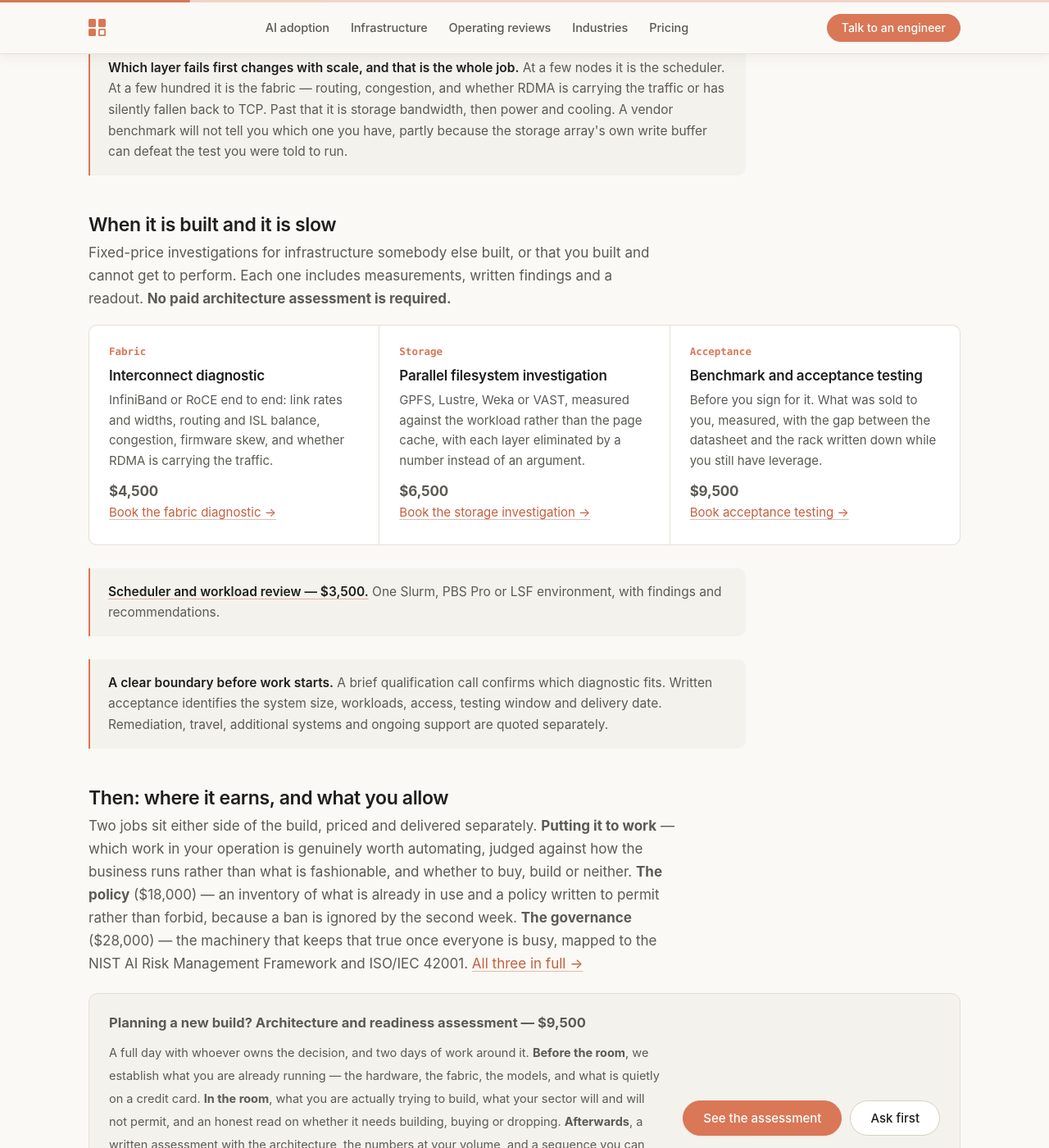
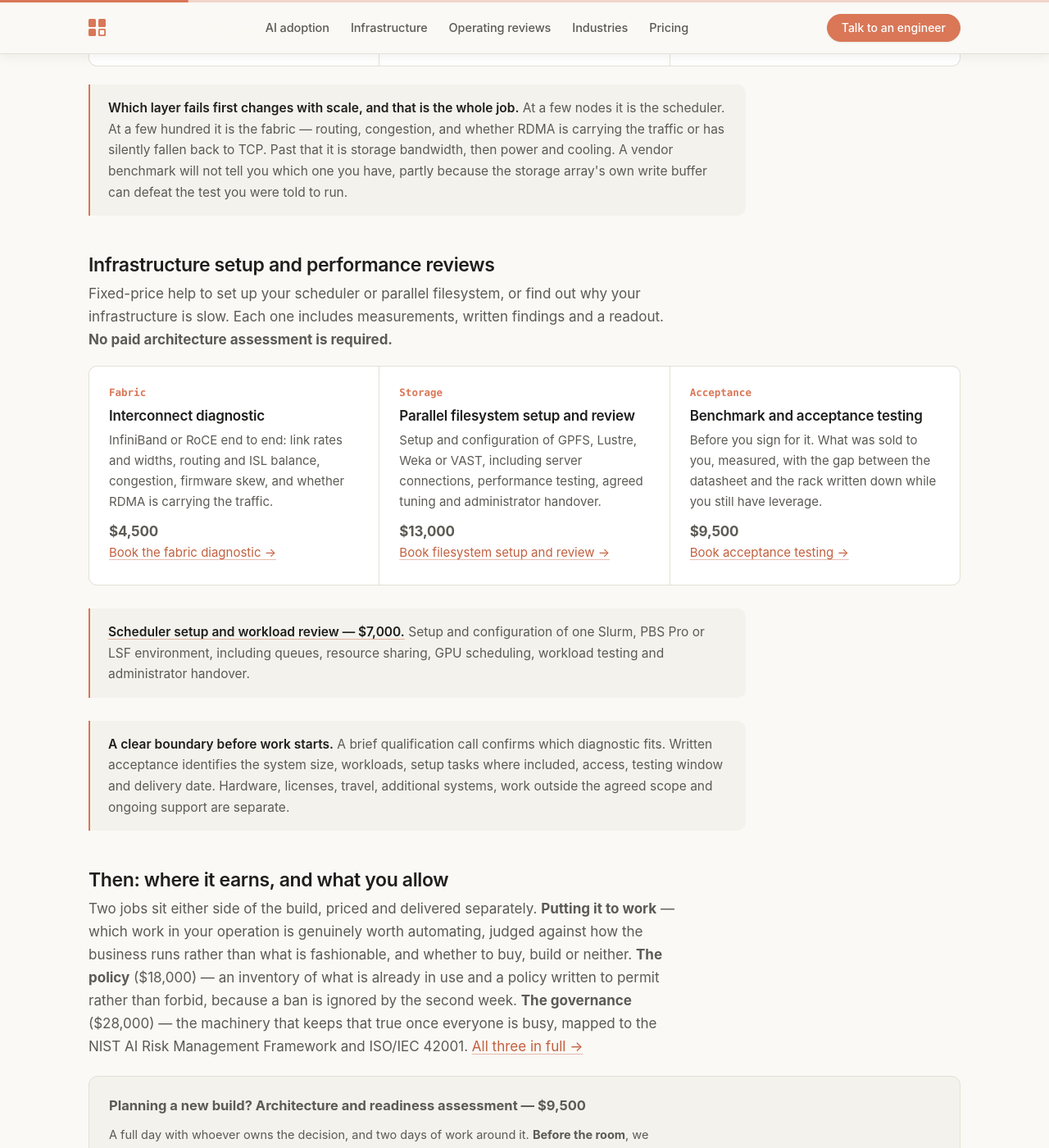
Before and after one commit to wirewalktech/AI-Extension, a Jekyll site: the page index.html, which Jekyll copies as it is, in a window 1280 px wide and 1400 px high, scrolled down 2151 px. Shown: the whole window at 82% size. Built offline with Jekyll 4.4.1, drawn with Linux system fonts in a browser that asks for light colours; some of the changed text lies outside the part shown.

Commit message:
Include infrastructure setup and single-system model training

```diff
--- a/index.html
+++ b/index.html
@@ -831,7 +831,7 @@
       <span class="dn">Improve performance</span><h3>Find what is holding it back.</h3>
       <p>A focused investigation of an existing system, with a written report and
       recommended actions. Book after a brief qualification call.</p>
-      <span class="dp">Diagnostics from $3,500 <em>· no paid assessment prerequisite</em></span>
+      <span class="dp">Diagnostics from $4,500 <em>· no paid assessment prerequisite</em></span>
     </a>
   </div>
 </div></section>
@@ -880,7 +880,8 @@
   <h3 class="aih">What we build</h3>
   <div class="g3" data-rv>
     <div><span class="n">One box</span><h4>A private installation</h4>
-      <p>One customer-owned server with a model runtime, agreed access controls,
+      <p>One customer-owned server with model selection, model training or fine-tuning
+      using your data within an agreed scope, a model runtime, access controls,
       performance validation, monitoring, documentation and administrator handover.<br>
       <b class="px">$45,000 engineering fee</b> <span class="pxn">Hardware, software licenses,
       travel and ongoing support are separate. Hardware is bought in your name, without markup.</span>
@@ -905,31 +906,32 @@
   A vendor benchmark will not tell you which one you have, partly because the storage
   array's own write buffer can defeat the test you were told to run.</p>
 
-  <h3 class="aih" id="diagnostics">When it is built and it is slow</h3>
-  <p class="sub" style="max-width:66ch;margin:0 0 18px">Fixed-price investigations for
-  infrastructure somebody else built, or that you built and cannot get to perform. Each one
+  <h3 class="aih" id="diagnostics">Infrastructure setup and performance reviews</h3>
+  <p class="sub" style="max-width:66ch;margin:0 0 18px">Fixed-price help to set up your scheduler or parallel filesystem, or find out
+  why your infrastructure is slow. Each one
   includes measurements, written findings and a readout. <b>No paid architecture assessment is required.</b></p>
   <div class="g3" data-rv>
     <div><span class="n">Fabric</span><h4>Interconnect diagnostic</h4>
       <p>InfiniBand or RoCE end to end: link rates and widths, routing and ISL balance,
       congestion, firmware skew, and whether RDMA is carrying the traffic.<br>
       <b class="px">$4,500</b><br><a class="ilink" href="/order/?sku=diag-fabric#catalog">Book the fabric diagnostic &rarr;</a></p></div>
-    <div><span class="n">Storage</span><h4>Parallel filesystem investigation</h4>
-      <p>GPFS, Lustre, Weka or VAST, measured against the workload rather than the page
-      cache, with each layer eliminated by a number instead of an argument.<br>
-      <b class="px">$6,500</b><br><a class="ilink" href="/order/?sku=diag-storage#catalog">Book the storage investigation &rarr;</a></p></div>
+    <div><span class="n">Storage</span><h4>Parallel filesystem setup and review</h4>
+      <p>Setup and configuration of GPFS, Lustre, Weka or VAST, including server connections,
+      performance testing, agreed tuning and administrator handover.<br>
+      <b class="px">$13,000</b><br><a class="ilink" href="/order/?sku=diag-storage#catalog">Book filesystem setup and review &rarr;</a></p></div>
     <div><span class="n">Acceptance</span><h4>Benchmark and acceptance testing</h4>
       <p>Before you sign for it. What was sold to you, measured, with the gap between the
       datasheet and the rack written down while you still have leverage.<br>
       <b class="px">$9,500</b><br><a class="ilink" href="/order/?sku=diag-acceptance#catalog">Book acceptance testing &rarr;</a></p></div>
   </div>
 
-  <p class="rl"><a class="ilink" href="/order/?sku=diag-scheduler#catalog"><b>Scheduler and workload review &mdash; $3,500.</b></a>
-  One Slurm, PBS Pro or LSF environment, with findings and recommendations.</p>
+  <p class="rl"><a class="ilink" href="/order/?sku=diag-scheduler#catalog"><b>Scheduler setup and workload review &mdash; $7,000.</b></a>
+  Setup and configuration of one Slurm, PBS Pro or LSF environment, including queues,
+  resource sharing, GPU scheduling, workload testing and administrator handover.</p>
   <p class="rl"><b>A clear boundary before work starts.</b> A brief qualification call
   confirms which diagnostic fits. Written acceptance identifies the system size,
-  workloads, access, testing window and delivery date. Remediation, travel, additional
-  systems and ongoing support are quoted separately.</p>
+  workloads, setup tasks where included, access, testing window and delivery date. Hardware,
+  licenses, travel, additional systems, work outside the agreed scope and ongoing support are separate.</p>
 
   <h3 class="aih">Then: where it earns, and what you allow</h3>
   <p class="sub" style="max-width:68ch;margin:0 0 6px">Two jobs sit either side of the
--- a/order.html
+++ b/order.html
@@ -318,7 +318,8 @@
   <h2 id="catalog-heading">AI adoption, infrastructure and operating reviews</h2>
   <p class="sub">Bounded infrastructure diagnostics can be booked after a brief qualification call;
   no paid architecture assessment is required. The $45,000 single-system installation is an
-  engineering fee; hardware, licenses, travel and ongoing support are separate.
+  engineering fee and includes model selection and agreed model training or fine-tuning;
+  hardware, licenses, travel and ongoing support are separate.
   Have an assessment credit? Request an invoice so it is applied before payment.</p>
   <div id="catalog"><p class="sub">Loading current pricing&hellip;</p></div>
   <p class="sub" style="margin-top:16px">Prices exclude any applicable sales or use tax.
--- a/simple/assets/services.json
+++ b/simple/assets/services.json
@@ -3,12 +3,12 @@
   "ai-policy": "Clear rules for which AI tools people may use, what data they may share, and who approves exceptions. Includes an inventory of current use and supporting records.",
   "ai-governance": "Set up who approves AI use, how decisions are recorded, and how problems are handled. Includes a model and vendor inventory, monitoring procedures, and board reporting. Annual updates are quoted separately.",
   "ai-provider": "Compare AI platforms, costs, data handling, and options for changing providers. You receive a written recommendation and system design.",
-  "ai-node": "Set up production AI on one server you own. Includes setup, access controls, testing, monitoring, documentation, and administrator handover. Hardware, licenses, travel, and ongoing support cost extra.",
+  "ai-node": "Set up production AI on one server you own. We help choose the model and train or fine-tune it with your data, within an agreed scope. Includes access controls, testing, monitoring, documentation, and administrator handover. Hardware, licenses, travel, and ongoing support cost extra.",
   "ai-cluster": "Design and build private AI across multiple servers, from a small cluster to a large GPU installation. Includes performance testing and monitoring. Priced for your project.",
   "buildout": "Build a computing cluster or production AI factory. We handle system design, procurement assistance, setup, networking, storage, job scheduling, testing, and handover.",
   "diag-fabric": "Find what is slowing the connections between your servers. Includes controlled tests, measurements, written findings, and a review of the results.",
-  "diag-storage": "Find what is slowing your shared storage. We test the agreed filesystem and its connection to your servers, then explain the cause and recommended changes.",
-  "diag-scheduler": "Review how computing jobs get assigned to your servers. Covers queues, resource sharing, GPU scheduling, and usage records, with written recommendations.",
+  "diag-storage": "Set up and test your parallel filesystem and server connections. We check speed, find bottlenecks, tune the agreed setup, and show your team how to run it.",
+  "diag-scheduler": "Set up the software that assigns computing jobs to your servers. We configure queues, resource sharing, GPU scheduling, and usage records, test your workloads, and hand over to your team.",
   "diag-acceptance": "Test a cluster against agreed performance requirements. You receive measured results and a report you can share with the vendor. Retesting is quoted separately.",
   "ai-sounding": "Answer one business question using three data exports. In five business days, you receive a short report on whether there is a problem worth investigating. This does not estimate its dollar value. The fee is credited toward a diagnostic.",
   "ai-diagnostic": "Review about 30 summaries and reports to find areas that need a closer look. This does not include reading the underlying contracts or full transaction records. The fee is credited toward an operating review.",
```
Also changed, not shown: simple/services/index.html (+1 -1 lines).
